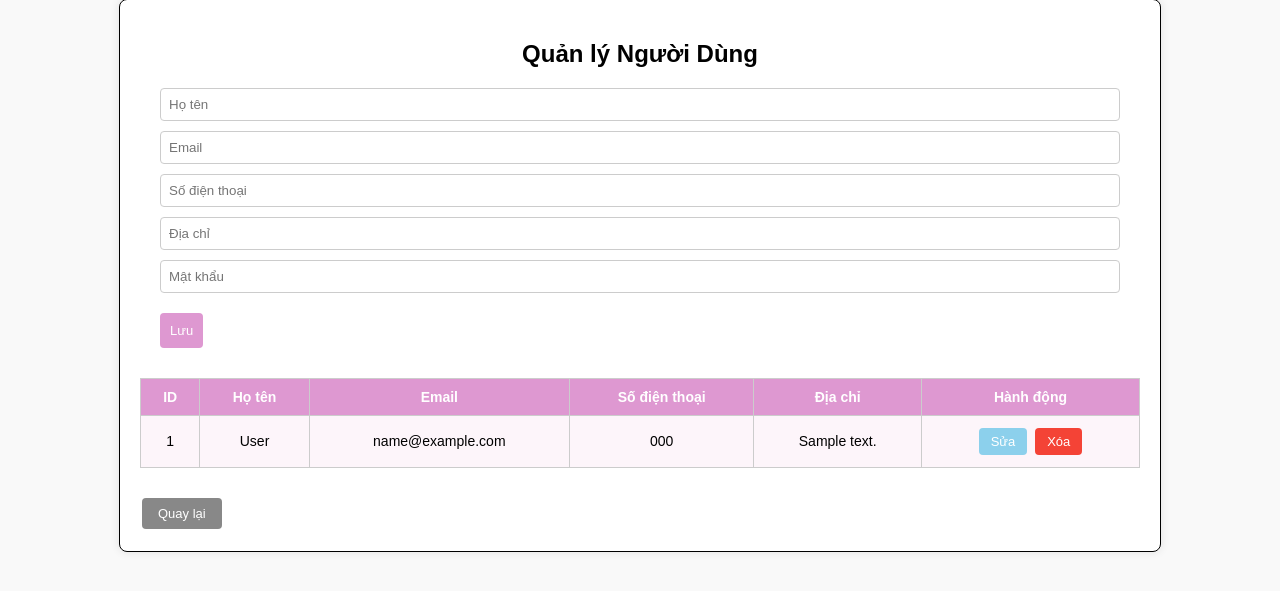
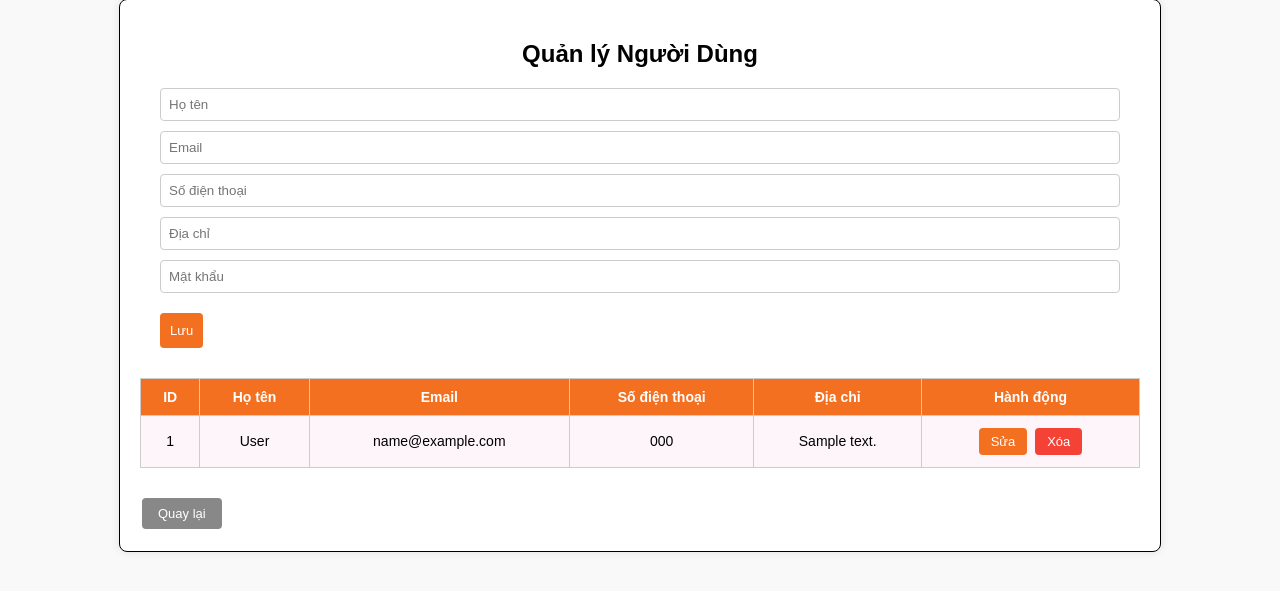
Before and after one commit to KienPhan1105/ASM-SDLC, a PHP site: page /user/user.php in a window 1280 px wide. Shown: the part 41-632 px from the top of the page. Run offline with PHP 8.4, Linux system fonts and the light colour scheme; tables that the repository leaves empty or names only in its code hold one stand-in row (values such as "Sample post").

Commit message:
user.css

```diff
--- a/user/user.css
+++ b/user/user.css
@@ -36,7 +36,7 @@ form select {
 }
 
 form button[type="submit"] {
-    background-color: #de98d1;
+    background-color: #f37021;
     color: white;
     border: none;
     margin: 10px 20px;
@@ -46,7 +46,7 @@ form button[type="submit"] {
 }
 
 form button[type="submit"]:hover {
-    background-color: #8cd0ec;
+    background-color: mediumpurple;
 }
 
 /* Bảng dữ liệu */
@@ -65,7 +65,7 @@ th, td {
 }
 
 th {
-    background-color: #de98d1;
+    background-color: #f37021;
     color: white;
 }
 
@@ -87,7 +87,7 @@ td {
 }
 
 .edit-btn {
-    background-color: #8cd0ec;
+    background-color: #f37021;
 }
 
 .delete-btn {
@@ -127,7 +127,7 @@ td {
 
     th {
         text-align: left;
-        background-color: #de98d1;
+        background-color: #f37021;
         color: white;
     }
 
```
